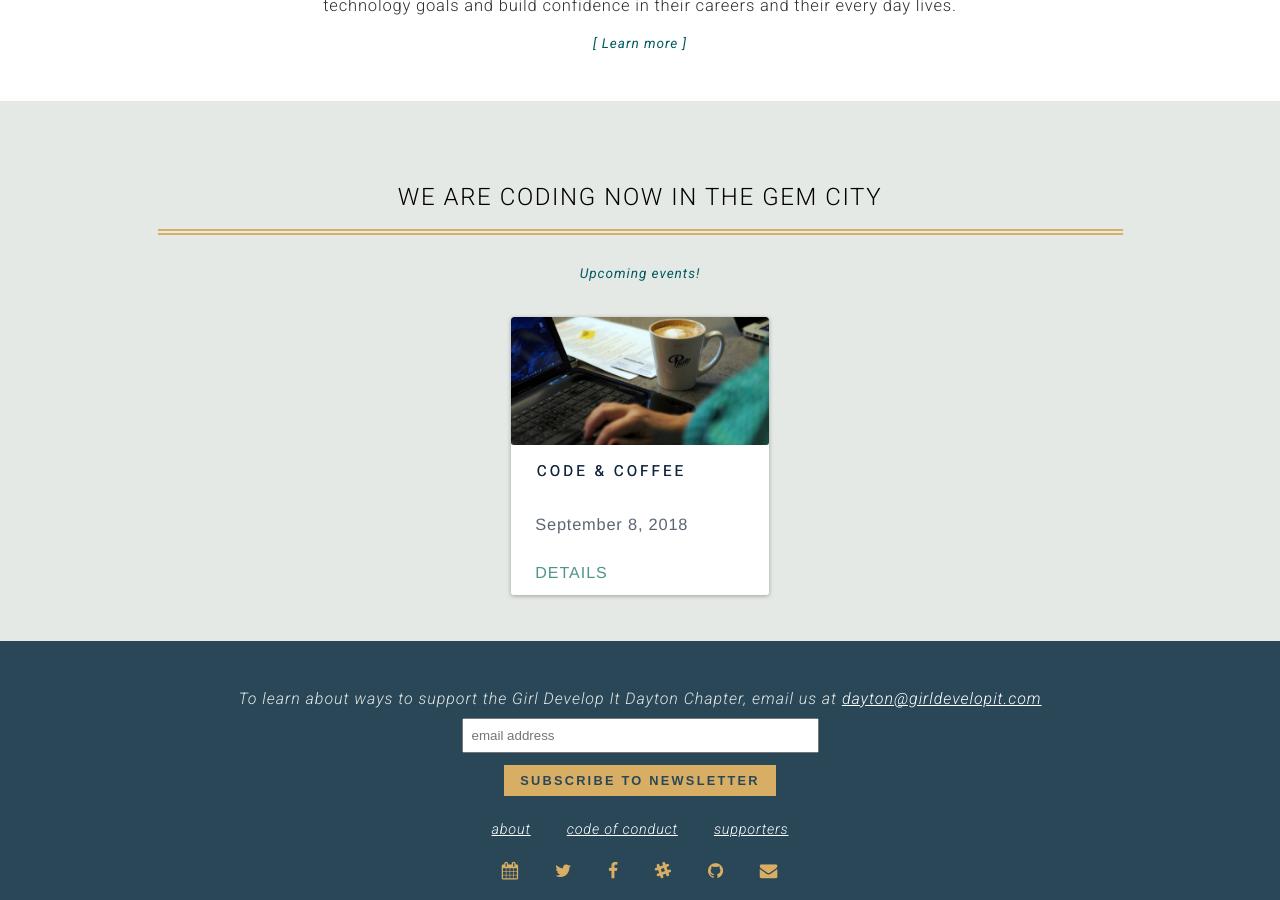
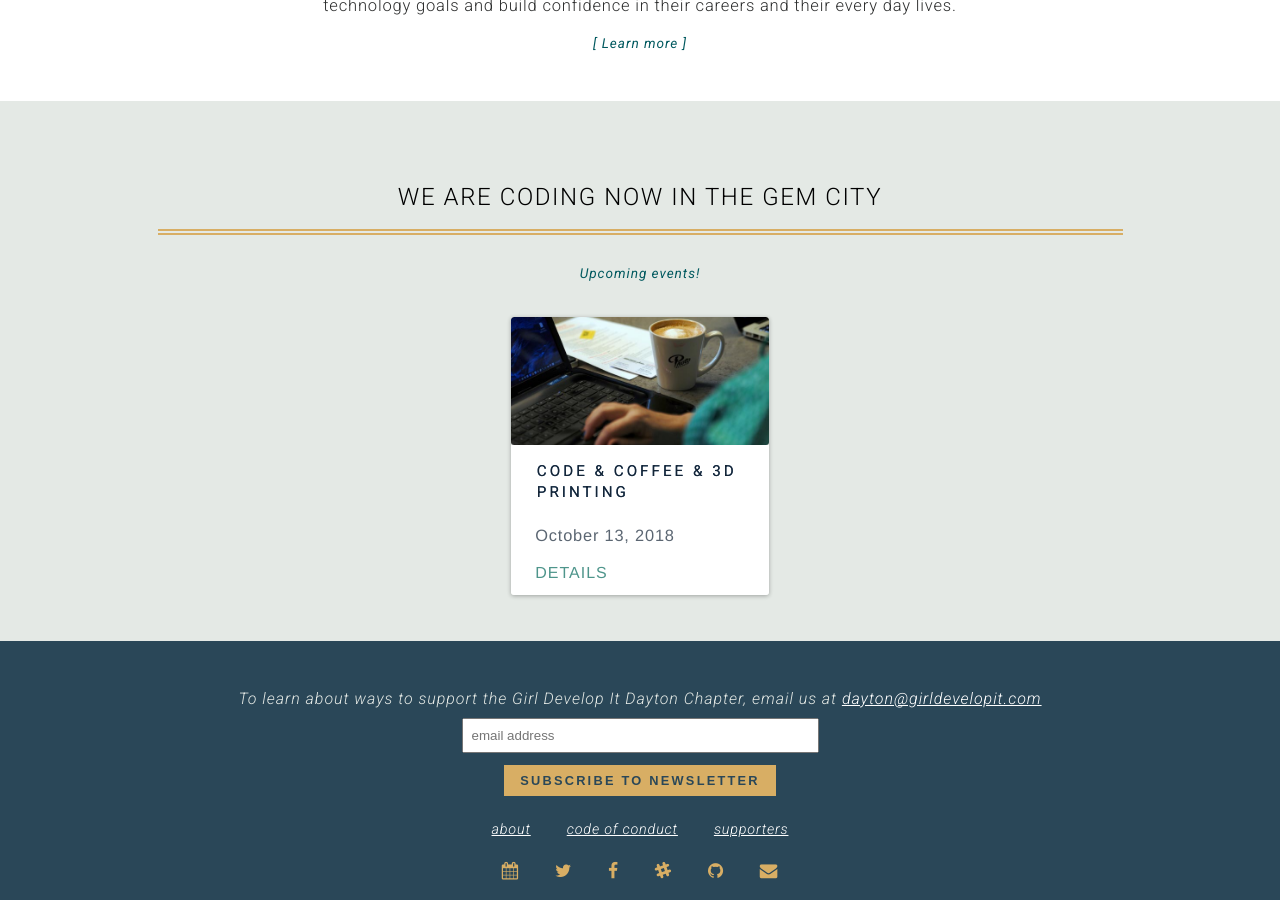
Before and after one commit to dytcodetogether/gdidayton, a Jekyll site: the page built from index.html, in a window 1280 px wide and 900 px high, scrolled down 758 px. Built offline with Jekyll 4.4.1, drawn with Linux system fonts in a browser that asks for light colours; nearby versions of some CDN libraries.

Commit message:
Update events.yml

```diff
--- a/_data/events.yml
+++ b/_data/events.yml
@@ -1,4 +1,4 @@
-- title: Code & Coffee
-  date: September 8, 2018
-  link: https://www.meetup.com/Girl-Develop-It-Dayton/events/njrkdqyxmblb/
+- title: Code & Coffee & 3D Printing
+  date: October 13, 2018
+  link: https://www.meetup.com/Girl-Develop-It-Dayton/events/mkrkdqyxnbrb/
   image: /img/events/event_code-coffee.jpg
```
